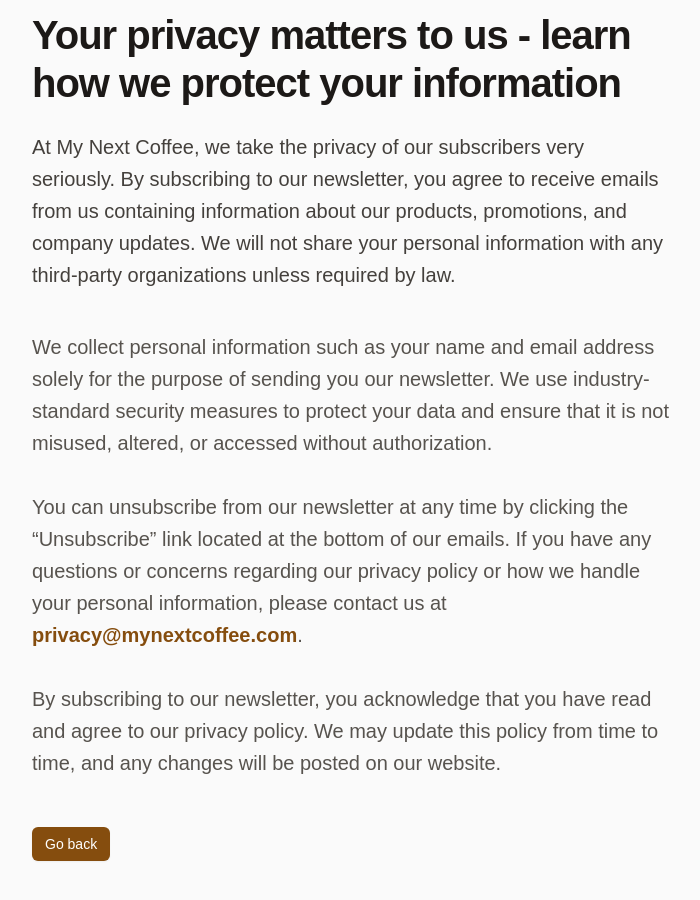
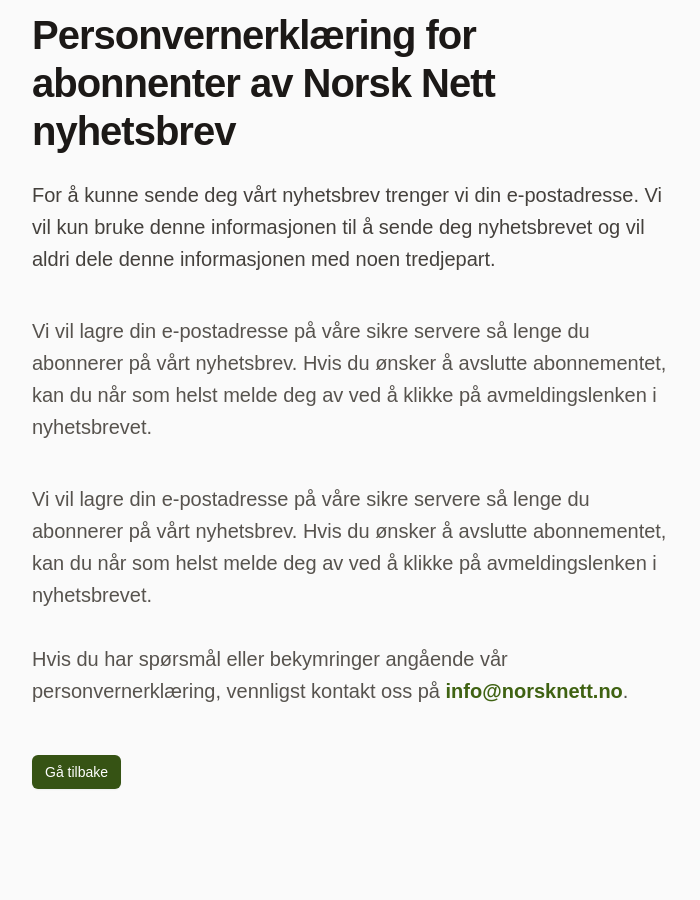
Before and after one commit to Emily-Nilsen/norsknett, a Next.js app: page /privacy in a window 1280 px wide. Shown: the part 260-1160 px from the top of the page, without its empty margins (288-988 px from the left). After the commit the page ends 1105 px from the top, so only its background shows below. Built offline with nearby package versions, Linux system fonts and the light colour scheme; a web font is replaced by a local one.

Commit message:
First commit

```diff
--- a/package.json
+++ b/package.json
@@ -1,5 +1,5 @@
 {
-  "name": "my-next-coffee",
+  "name": "norsk-nett",
   "version": "0.1.0",
   "private": true,
   "scripts": {
--- a/src/components/ComingSoon.jsx
+++ b/src/components/ComingSoon.jsx
@@ -8,7 +8,7 @@
     <div className="relative flex min-h-screen">
       <div className="absolute inset-0 hidden sm:block">
         <Image
-          src="https://res.cloudinary.com/dt3k2apqd/image/upload/q_auto/My%20Next%20Coffee/My_Next_Coffee_desktop_with_logo_r4mvhl.webp"
+          src="https://res.cloudinary.com/dt3k2apqd/image/upload/q_auto/Norsk%20Nett/tomas-robertson-wu_a2B7QGbQ-unsplash_apr6ne.jpg"
           alt="Indulge in the rich and diverse flavours of coffee beans from My Next Coffee"
           fill
           className="h-full w-full object-cover"
@@ -16,10 +16,10 @@
           priority
         />
       </div>
-      <div className="absolute inset-0 hidden bg-gradient-to-r from-stone-900 sm:block" />
+      <div className="absolute inset-0 hidden bg-gradient-to-r from-gray-900 sm:block" />
       <div className="absolute inset-0 sm:hidden">
         <Image
-          src="https://res.cloudinary.com/dt3k2apqd/image/upload/q_auto/My%20Next%20Coffee/My_Next_Coffee_mobile_v2_hri287.webp"
+          src="https://res.cloudinary.com/dt3k2apqd/image/upload/q_auto/Loop%20Film/forest_zatrol.webp"
           alt="Indulge in the rich and diverse flavours of coffee beans from My Next Coffee"
           fill
           className="h-full w-full object-cover"
@@ -32,40 +32,29 @@
       <div className="absolute inset-0 bg-stone-900/20" />
       <main className="z-1 relative flex w-screen py-6 sm:py-12">
         <Container className="w-full">
-          <div className="flex flex-col justify-between space-y-20">
+          <div className="flex flex-col justify-between ">
             <div className="">
               <div className="flex w-full justify-center">
                 <Image
-                  src="https://res.cloudinary.com/dt3k2apqd/image/upload/q_auto/My%20Next%20Coffee/my_next_coffee_dark_bg_wwg8nt.svg"
+                  src="https://res.cloudinary.com/dt3k2apqd/image/upload/q_auto/Norsk%20Nett/norsk_nett_white_bg_ybtx3m.svg"
                   alt="My Next Coffee logo - supporting fair wages and sustainable production of coffee beans"
                   width={110}
                   height={110}
                 />
               </div>
               <div className="prose my-12 mb-0 max-w-lg lg:prose-xl sm:my-24 md:my-32">
-                <p className="mt-3 text-left text-lg text-white sm:text-2xl ">
-                  Discover unique coffee beans from around the world with My
-                  Next Coffee! We’re more than just a coffee retailer - we’re
-                  committed to helping coffee bean producers earn fair wages by
-                  enabling them to grow and process their beans.
-                </p>
-                <p className="mt-6 text-left text-lg text-white sm:mt-3 sm:text-2xl">
-                  We can offer you the freshest and most authentic coffee
-                  experience possible by providing local coffee producers with
-                  the knowledge and infrastructure to support the entire coffee
-                  bean production process.
+                <p className="mt-3 text-left text-2xl text-white sm:text-3xl ">
+                  Snart lanserer vi profesjonelle nettside- og grafisk
+                  design-tjenester for små norske bedrifter og entreprenører.
                 </p>
               </div>
             </div>
             <div className="">
               <Newsletter />
               <footer className="sm:my-4">
-                <p className="my-3 text-stone-200 sm:my-6">
-                  info@mynextcoffee.com
-                </p>
+                <p className="my-3 text-stone-200 sm:my-6">info@norsknett.no</p>
                 <p className="text-sm text-stone-400">
-                  &copy; My Next Coffee, {new Date().getFullYear()}. All rights
-                  reserved.
+                  &copy; Norsk Nett, {new Date().getFullYear()}. Copyright.
                 </p>
               </footer>
             </div>
--- a/src/components/Newsletter.jsx
+++ b/src/components/Newsletter.jsx
@@ -6,17 +6,16 @@
       <div className="max-w-lg">
         <div className="text-3xl tracking-tight text-white sm:text-4xl">
           <h2 className="max-w-lg text-2xl font-bold tracking-tight text-white sm:text-4xl">
-            Get notified for the launch of My Next Coffee.
+            Varsle meg om lanseringen av Norsk Nett.
           </h2>{' '}
           <p className="mt-2 max-w-md text-lg leading-8 tracking-normal text-stone-300">
-            Join us in supporting sustainable coffee production while indulging
-            in the world’s best beans!
+            Kontakt oss for å lære mer!
           </p>
         </div>
         <form
           action="#"
-          subject="Subscribe to My Next Coffee"
-          name="My Next Coffee - Newsletter"
+          subject="Abonner på Norsk Nett-nyhetsbrevet"
+          name="Norsk Nett - Nyhetsbrevet"
           data-netlify="true"
           method="POST"
           className="mt-10 max-w-md"
@@ -24,16 +23,16 @@
           <input
             type="hidden"
             name="subject"
-            value="Subscribe to My Next Coffee"
+            value="Abonner på Norsk Nett-nyhetsbrevet"
           />
           <input
             type="hidden"
             name="form-name"
-            value="My Next Coffee - Newsletter"
+            value="Norsk Nett - Nyhetsbrevet"
           />
           <div className="flex gap-x-4">
             <label htmlFor="email-address" className="sr-only">
-              Email address
+              E-post
             </label>
             <input
               id="email-address"
@@ -41,25 +40,25 @@
               type="email"
               autoComplete="email"
               required
-              className="min-w-0 flex-auto rounded-md border-0 px-3.5 py-2 text-gray-900 shadow-sm ring-1 ring-inset ring-gray-300 focus:ring-2 focus:ring-inset focus:ring-yellow-800 sm:text-sm sm:leading-6"
-              placeholder="Enter your email"
+              className="min-w-0 flex-auto rounded-md border-0 px-3.5 py-2 text-gray-900 shadow-sm ring-1 ring-inset ring-gray-300 focus:ring-2 focus:ring-inset focus:ring-lime-600 sm:text-sm sm:leading-6"
+              placeholder="Skriv inn din e-postadresse"
             />
             <button
               type="submit"
-              className="flex-none rounded-md bg-yellow-800 py-2.5 px-3.5 text-sm font-semibold text-white shadow-sm transition duration-300 ease-in-out hover:bg-yellow-700 focus-visible:outline focus-visible:outline-2 focus-visible:outline-offset-2 focus-visible:outline-yellow-800"
+              className="flex-none rounded-md bg-lime-900 py-2.5 px-3.5 text-sm font-semibold text-white shadow-sm transition duration-300 ease-in-out hover:bg-lime-800 focus-visible:outline focus-visible:outline-2 focus-visible:outline-offset-2 focus-visible:outline-lime-600"
             >
-              Notify me
+              Varsle meg
             </button>
           </div>
           <p className="mt-4 text-sm leading-6 text-stone-200">
-            We care about your data. Read our{' '}
+            Vi bryr oss om dine data. Les{' '}
             <Link
               href="/privacy"
-              className="font-semibold text-yellow-700 transition duration-300 ease-in-out hover:text-yellow-800"
+              className="font-semibold text-lime-700 transition duration-300 ease-in-out hover:text-lime-900"
             >
-              privacy&nbsp;policy
-            </Link>
-            .
+              personvernserklæringen
+            </Link>{' '}
+            vår.
           </p>
         </form>
       </div>
--- a/src/pages/_document.jsx
+++ b/src/pages/_document.jsx
@@ -2,11 +2,11 @@
 
 export default function Document() {
   return (
-    <Html className="h-full bg-gray-50 antialiased" lang="en">
+    <Html className="h-full bg-gray-50 antialiased" lang="no">
       <Head>
         <link
           rel="icon"
-          href="https://res.cloudinary.com/dt3k2apqd/image/upload/q_auto/My%20Next%20Coffee/my_next_coffee_favicon_nkwr6i.svg"
+          href="https://res.cloudinary.com/dt3k2apqd/image/upload/q_auto/Norsk%20Nett/norsk_nett_white_bg_ybtx3m.svg"
         />
         <link rel="stylesheet" href="https://use.typekit.net/wfu3yua.css" />
       </Head>
--- a/src/pages/index.jsx
+++ b/src/pages/index.jsx
@@ -15,12 +15,10 @@
   return (
     <>
       <Head>
-        <title>
-          My Next Coffee - Discover unique coffee beans from around the world
-        </title>
+        <title>Norsk Nett - Profesjonelle nettside- og grafisk design</title>
         <meta
           name="description"
-          content="Discover unique coffee beans worldwide. My Next Coffee supports fair wages and sustainable production. Coming soon!"
+          content="Profesjonelle nettside- og grafisk design-tjenester for små norske bedrifter og entreprenører"
         />
       </Head>
       {/* <Header /> */}
--- a/src/pages/privacy.jsx
+++ b/src/pages/privacy.jsx
@@ -7,55 +7,54 @@
     <div className="relative h-full w-full px-6 py-32 lg:px-8">
       <div className="-mt-20 flex w-full justify-center pt-10 pb-20">
         <Image
-          src="https://res.cloudinary.com/dt3k2apqd/image/upload/v1677586250/My%20Next%20Coffee/my_next_coffee_dark_bg_wwg8nt.svg"
+          src="https://res.cloudinary.com/dt3k2apqd/image/upload/q_auto/Norsk%20Nett/norsk_nett_white_bg_ybtx3m.svg"
           alt="My Next Coffee logo - supporting fair wages and sustainable production of coffee beans"
           width={89}
           height={89}
         />
       </div>
       <div className="z-1 relative mx-auto max-w-2xl text-base leading-7 text-stone-600">
-        <p className="text-base font-semibold leading-7 text-yellow-700">
-          My Next Coffee Privacy Policy
+        <p className="text-base font-semibold leading-7 text-lime-800">
+          Norsk Nett personvernerklæring
         </p>
         <h1 className="mt-2 text-3xl font-bold tracking-tight text-stone-900 sm:text-4xl">
-          Your privacy matters to us - learn how we protect your information
+          Personvernerklæring for abonnenter av Norsk Nett nyhetsbrev
         </h1>
         <p className="mt-6 text-xl leading-8 text-stone-700">
-          At My Next Coffee, we take the privacy of our subscribers very
-          seriously. By subscribing to our newsletter, you agree to receive
-          emails from us containing information about our products, promotions,
-          and company updates. We will not share your personal information with
-          any third-party organizations unless required by law.
+          For å kunne sende deg vårt nyhetsbrev trenger vi din e-postadresse. Vi
+          vil kun bruke denne informasjonen til å sende deg nyhetsbrevet og vil
+          aldri dele denne informasjonen med noen tredjepart.
         </p>
         <div className="mt-10 text-xl leading-8">
           <p>
-            We collect personal information such as your name and email address
-            solely for the purpose of sending you our newsletter. We use
-            industry-standard security measures to protect your data and ensure
-            that it is not misused, altered, or accessed without authorization.
+            Vi vil lagre din e-postadresse på våre sikre servere så lenge du
+            abonnerer på vårt nyhetsbrev. Hvis du ønsker å avslutte
+            abonnementet, kan du når som helst melde deg av ved å klikke på
+            avmeldingslenken i nyhetsbrevet.
+          </p>
+
+          <p className="mt-10 text-xl leading-8">
+            Vi vil lagre din e-postadresse på våre sikre servere så lenge du
+            abonnerer på vårt nyhetsbrev. Hvis du ønsker å avslutte
+            abonnementet, kan du når som helst melde deg av ved å klikke på
+            avmeldingslenken i nyhetsbrevet.
           </p>
 
           <p className="mt-8">
-            You can unsubscribe from our newsletter at any time by clicking the
-            “Unsubscribe” link located at the bottom of our emails. If you have
-            any questions or concerns regarding our privacy policy or how we
-            handle your personal information, please contact us at{' '}
-            <span className="font-semibold text-yellow-800">
-              privacy@mynextcoffee.com
+            Hvis du har spørsmål eller bekymringer angående vår
+            personvernerklæring, vennligst kontakt oss på{' '}
+            <span className="font-semibold text-lime-800">
+              info@norsknett.no
             </span>
             .
           </p>
-          <p className="mt-8">
-            By subscribing to our newsletter, you acknowledge that you have read
-            and agree to our privacy policy. We may update this policy from time
-            to time, and any changes will be posted on our website.
-          </p>
+
           <Link className="pb-16" href="/">
             <button
               type="button"
-              className="my-12 inline-flex items-center rounded-md border border-transparent bg-yellow-800 px-3 py-2 text-sm font-medium leading-4 text-white shadow-sm transition duration-300 ease-in-out hover:bg-yellow-700 focus:outline-none focus:ring-2 focus:ring-yellow-800 focus:ring-offset-2"
+              className="my-12 inline-flex items-center rounded-md border border-transparent bg-lime-900 px-3 py-2 text-sm font-medium leading-4 text-white shadow-sm transition duration-300 ease-in-out hover:bg-lime-800 focus:outline-none focus:ring-2 focus:ring-lime-900 focus:ring-offset-2"
             >
-              Go back
+              Gå tilbake
             </button>
           </Link>
         </div>
```
Also changed, not shown: 1 other file (tests, documents, lock files or other folders).
